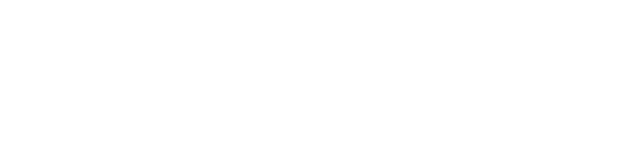
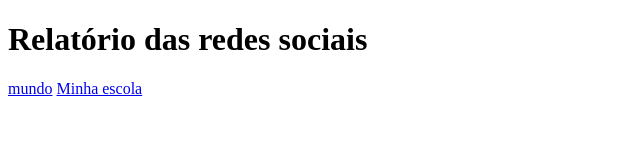
Before and after one commit to assisk8/redesocial, a plain HTML site: page index.html in a window 1280 px wide. Shown: the whole page, without its empty margins (0-640 px from the left). Drawn offline with Linux system fonts and the light colour scheme.

Commit message:
kkkkkkkkkkk

```diff
--- a/index.html
+++ b/index.html
@@ -3,12 +3,15 @@
 <head>
     <meta charset="UTF-8">
     <meta name="viewport" content="width=device-width, initial-scale=1.0">
-    <title>rede social</title>
+    <title>Rede social</title>
 </head>
 <body>
-
     <header>
-
+        <h1>Relatório das redes sociais</h1>
+        <nav>
+            <a href="index.html">mundo</a>
+            <a href="#">Minha escola</a>
+        </nav>
     </header>
     <main>
 
@@ -16,4 +19,5 @@
     <footer>
 
     </footer>
+    <body>
 </html>
```
